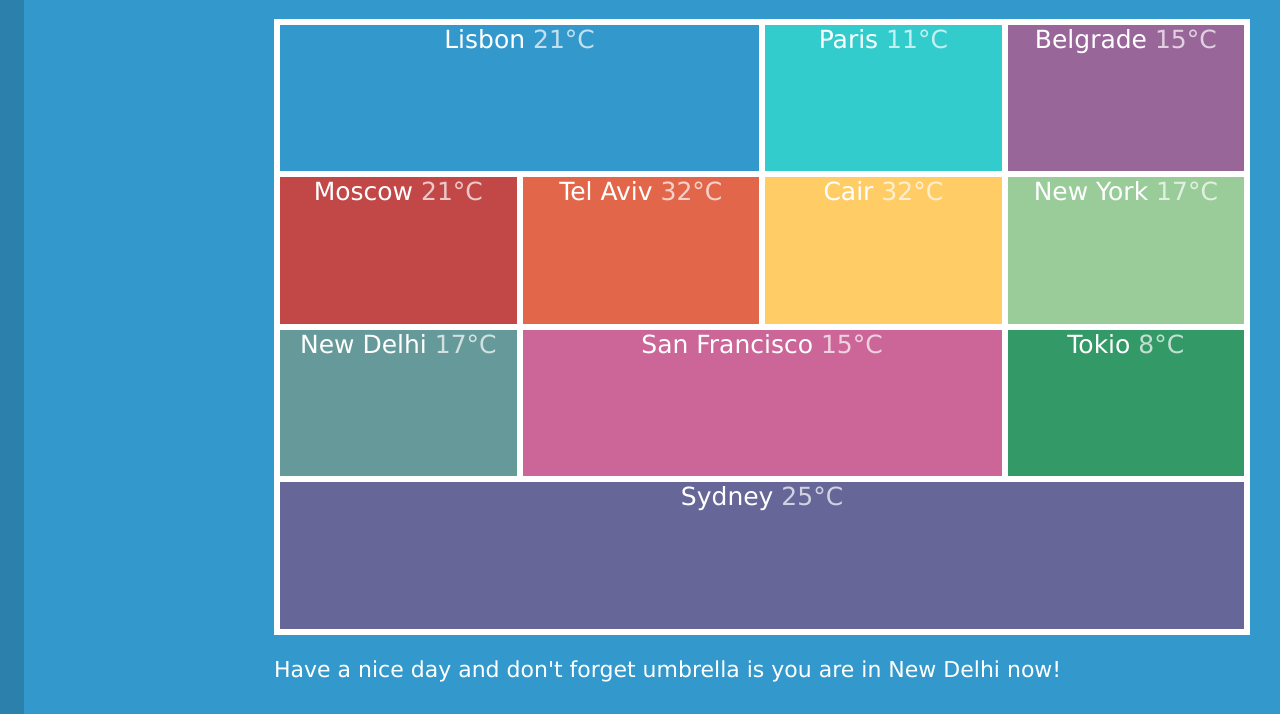
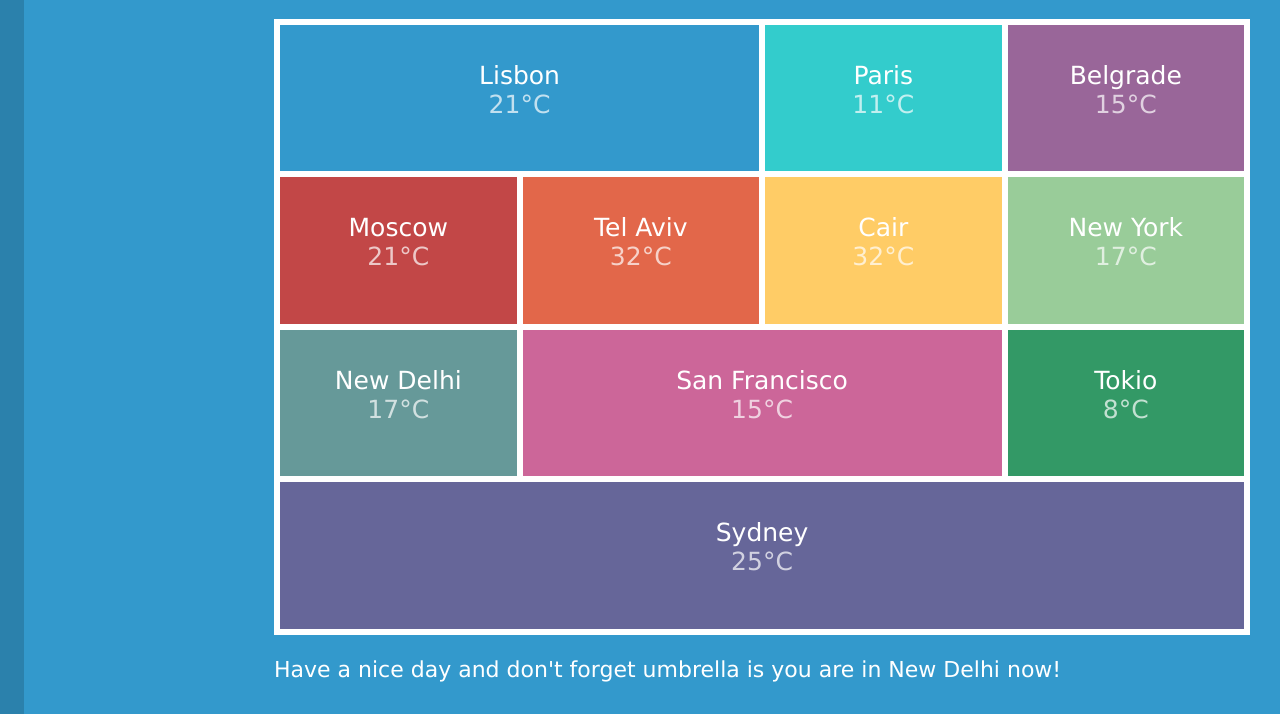
Before and after one commit to maxym-os/beetroot_lesson_5, a plain HTML site: page css-weather-forecast/index.html in a window 1280 px wide. Shown: the part 86-800 px from the top of the page. Drawn offline with Linux system fonts and the light colour scheme; some icons are missing.

Commit message:
<br> and padding for  "li" added

```diff
--- a/css-weather-forecast/css/main.css
+++ b/css-weather-forecast/css/main.css
@@ -27,6 +27,7 @@ ul {
     font-size: 0px;
     margin-left: 250px;
     border: 3px solid white;
+    background-color: white;
 }
 
 ul:hover li:not(:hover) {
@@ -39,6 +40,7 @@ li {
     font-size: 25px;
     border: 3px solid white;
     box-sizing: border-box;
+    padding: 36px;
 }
 
 span {
--- a/css-weather-forecast/index.html
+++ b/css-weather-forecast/index.html
@@ -15,37 +15,37 @@
         <section>
             <ul>
                 <li id="lisbon" class="fifty">
-                    Lisbon <span>21&deg;С <i class="wi wi-day-sunny"></i></span>
+                    Lisbon<br> <span>21&deg;С <i class="wi wi-day-sunny"></i></span>
                 </li>
                 <li id="paris" class="twenty-five">
-                    Paris <span>11&deg;C <i class="wi wi-night-showers"></i></span>
+                    Paris<br> <span>11&deg;C <i class="wi wi-night-showers"></i></span>
                 </li>
                 <li id="belgrade" class="twenty-five">
-                    Belgrade <span>15&deg;C <i class="wi wi-day-cloudy"></i></span>
+                    Belgrade<br> <span>15&deg;C <i class="wi wi-day-cloudy"></i></span>
                 </li>
                 <li id="moscow" class="twenty-five">
-                    Moscow <span>21&deg;C <i class="wi wi-day-cloudy-high"></i></span>
+                    Moscow<br> <span>21&deg;C <i class="wi wi-day-cloudy-high"></i></span>
                 </li>
                 <li id="tel-aviv" class="twenty-five">
-                    Tel Aviv <span>32&deg;C <i class="wi wi-hot"></i></span>
+                    Tel Aviv<br> <span>32&deg;C <i class="wi wi-hot"></i></span>
                 </li>
                 <li id="cair" class="twenty-five">
-                    Cair <span>32&deg;C <i class="wi wi-day-sunny"></i></span>
+                    Cair<br> <span>32&deg;C <i class="wi wi-day-sunny"></i></span>
                 </li>
                 <li id="new-york" class="twenty-five">
-                    New York <span>17&deg;C <i class="wi wi-day-sleet-storm"></i></span>
+                    New York<br> <span>17&deg;C <i class="wi wi-day-sleet-storm"></i></span>
                 </li>
                 <li id="new-delhi" class="twenty-five">
-                    New Delhi <span>17&deg;C <i class="wi wi-rain-wind"></i></span>
+                    New Delhi<br> <span>17&deg;C <i class="wi wi-rain-wind"></i></span>
                 </li>
                 <li id="san-francisco" class="fifty">
-                    San Francisco <span>15&deg;C <i class="wi wi-day-sunny-overcast"></i>
+                    San Francisco<br> <span>15&deg;C <i class="wi wi-day-sunny-overcast"></i>
                     </span></li>
                 <li id="tokio" class="twenty-five">
-                    Tokio <span>8&deg;C <i class="wi wi-night-clear"></i></span>
+                    Tokio<br> <span>8&deg;C <i class="wi wi-night-clear"></i></span>
                 </li>
                 <li id="sydney" class="hundred">
-                    Sydney <span>25&deg;C <i class="wi wi-night-partly-cloudy"></i></span>
+                    Sydney<br> <span>25&deg;C <i class="wi wi-night-partly-cloudy"></i></span>
                 </li>
             </ul>
         </section>
```
